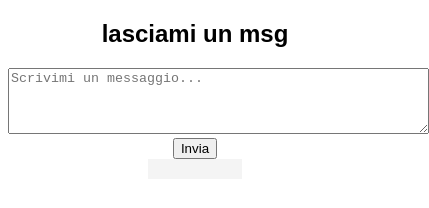
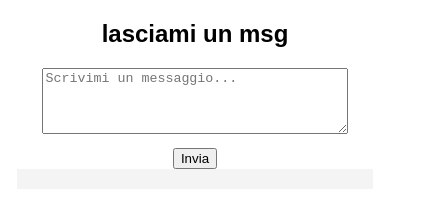
Before and after one commit to Mary96-blip/bacheca, a website: page public/index.html in a window 390 px wide. Shown: the whole page, 429 px wide, since content can reach past the window. Drawn offline with Linux system fonts and the light colour scheme; no server answers.

Commit message:
Update index.html

```diff
--- a/public/index.html
+++ b/public/index.html
@@ -5,9 +5,40 @@
     <meta name="viewport" content="width=device-width, initial-scale=1.0">
     <title>Bacheca Messaggi - lasciami un msg</title>
     <style>
-        body { font-family: Arial, sans-serif; text-align: center; }
-        #messages { width: 20%; margin: auto; background: #f4f4f4; padding: 10px; }
-        .message { border-bottom: 1px solid #ddd; padding: 5px; }
+        body {
+            font-family: Arial, sans-serif;
+            text-align: center;
+        }
+
+        #messages {
+            width: 50%;
+            margin: auto;
+            background: #f4f4f4;
+            padding: 10px;
+        }
+
+        .message {
+            border-bottom: 1px solid #ddd;
+            padding: 5px;
+        }
+
+        #messageInput {
+            width: 100%;
+            max-width: 500px;  /* Impostare la larghezza massima su desktop */
+            margin-bottom: 10px;
+        }
+
+        /* Media query per schermi più piccoli (come i telefoni) */
+        @media (max-width: 600px) {
+            #messageInput {
+                width: 80%;  /* Imposta la larghezza della textarea più piccola su dispositivi mobili */
+                max-width: 80%;
+            }
+
+            #messages {
+                width: 90%; /* Larghezza della sezione dei messaggi più piccola su mobile */
+            }
+        }
     </style>
 </head>
 <body>
```
